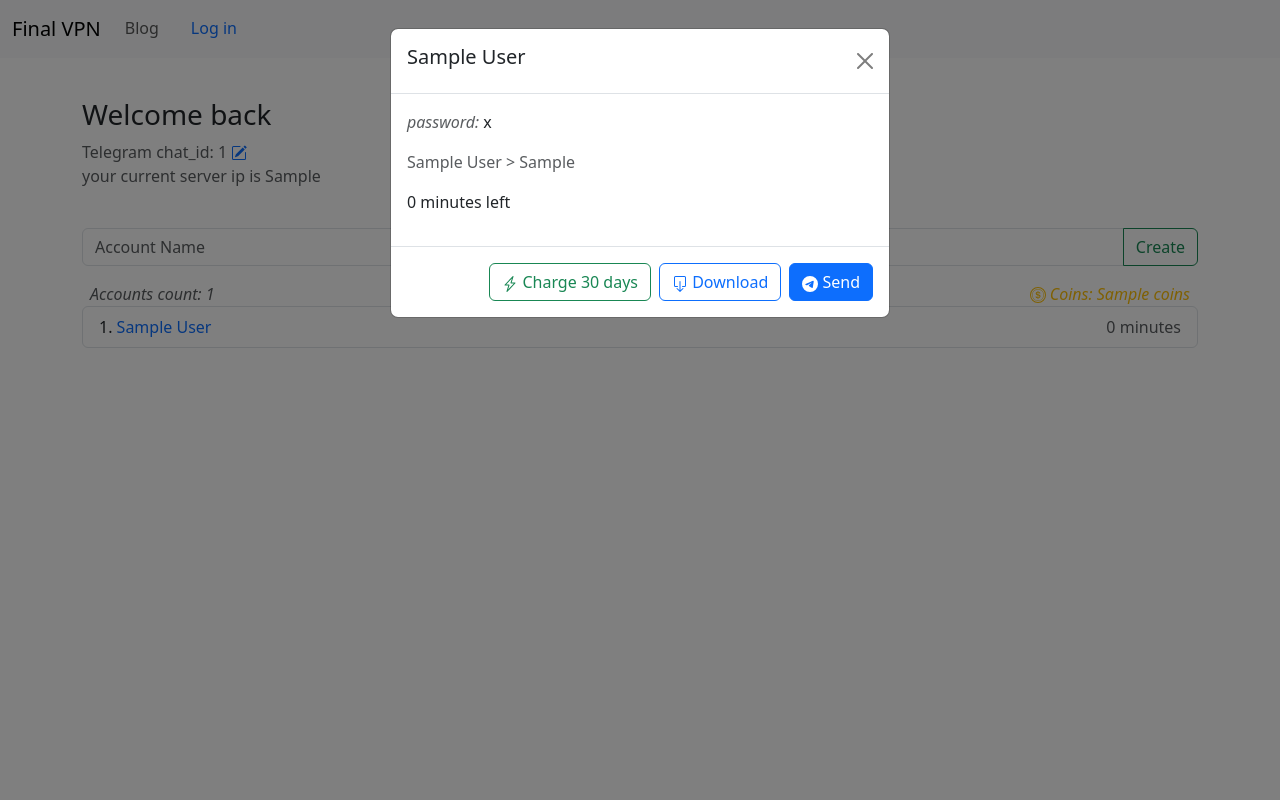
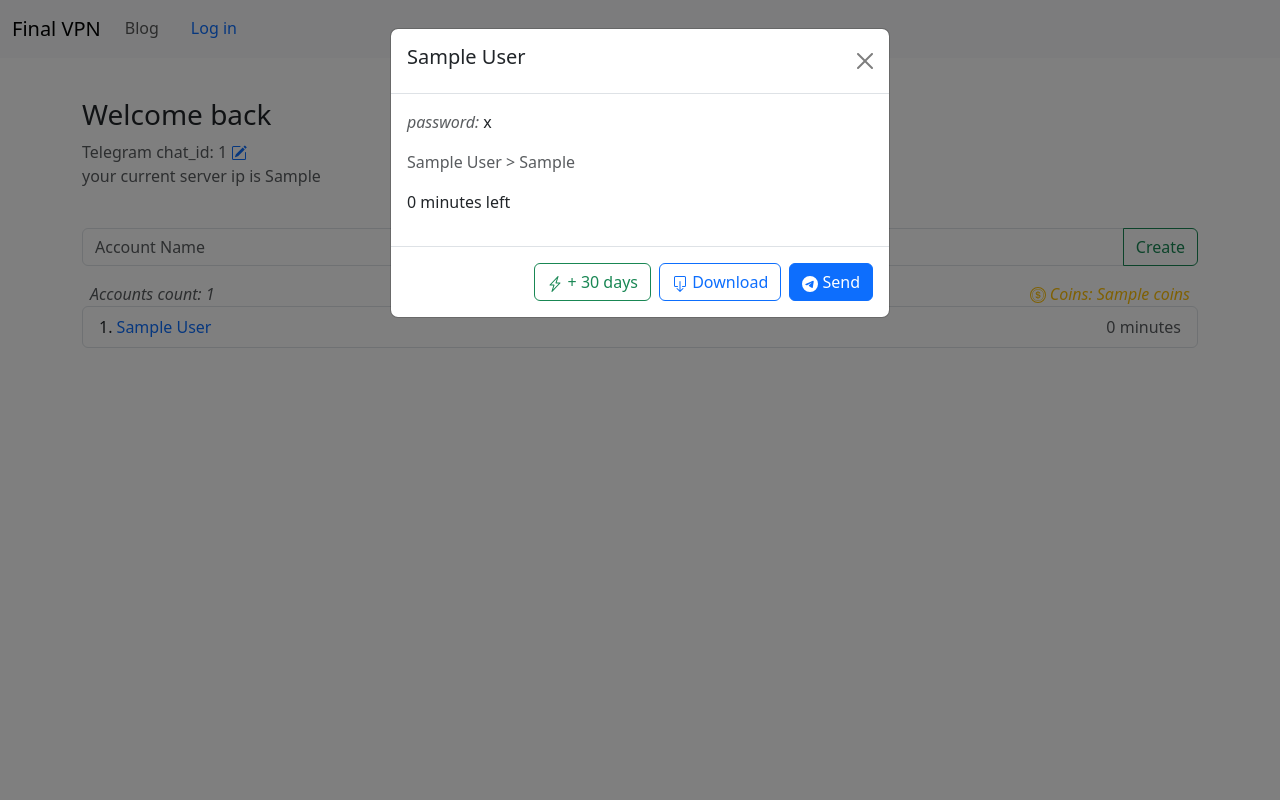
Before and after one commit to elephantishash/ovpn, a Django app: template account/templates/account/profile.html in a window 1280 px wide, after a click that opens the changed part. Run offline with Django 4.2, Linux system fonts and the light colour scheme; tables that the repository leaves empty hold one stand-in row (values such as "Sample post"); the template is opened without the code that fills it: values that come from a table or form of the project are taken from there, most other values are stand-ins (such as "Sample title", 1, 10 or a date in 2020).

Commit message:
edit profile.html for charge section

```diff
--- a/account/templates/account/profile.html
+++ b/account/templates/account/profile.html
@@ -117,7 +117,7 @@
 								{% if coins != 0 %}
 					    		<a class="btn btn-outline-success" href="{% url 'account:charge_account' account.id %}"><svg xmlns="http://www.w3.org/2000/svg" width="16" height="16" fill="currentColor" class="bi bi-lightning-charge" viewBox="0 0 16 16">
 	  <path d="M11.251.068a.5.5 0 0 1 .227.58L9.677 6.5H13a.5.5 0 0 1 .364.843l-8 8.5a.5.5 0 0 1-.842-.49L6.323 9.5H3a.5.5 0 0 1-.364-.843l8-8.5a.5.5 0 0 1 .615-.09zM4.157 8.5H7a.5.5 0 0 1 .478.647L6.11 13.59l5.732-6.09H9a.5.5 0 0 1-.478-.647L9.89 2.41 4.157 8.5z"/>
-	</svg> Charge 30 days</a>
+	</svg> + 30 days</a>
 								{% else %}
 									<a class="btn btn-outline-success disabled"><svg xmlns="http://www.w3.org/2000/svg" width="16" height="16" fill="currentColor" class="bi bi-lightning-charge" viewBox="0 0 16 16">
 	<path d="M11.251.068a.5.5 0 0 1 .227.58L9.677 6.5H13a.5.5 0 0 1 .364.843l-8 8.5a.5.5 0 0 1-.842-.49L6.323 9.5H3a.5.5 0 0 1-.364-.843l8-8.5a.5.5 0 0 1 .615-.09zM4.157 8.5H7a.5.5 0 0 1 .478.647L6.11 13.59l5.732-6.09H9a.5.5 0 0 1-.478-.647L9.89 2.41 4.157 8.5z"/>
```
